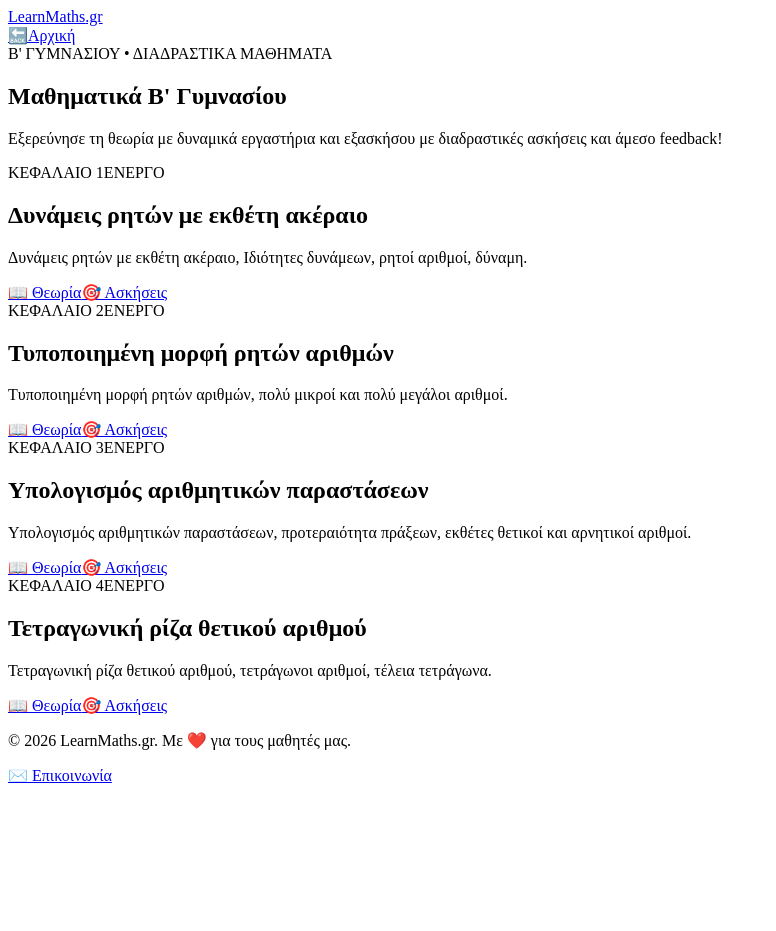
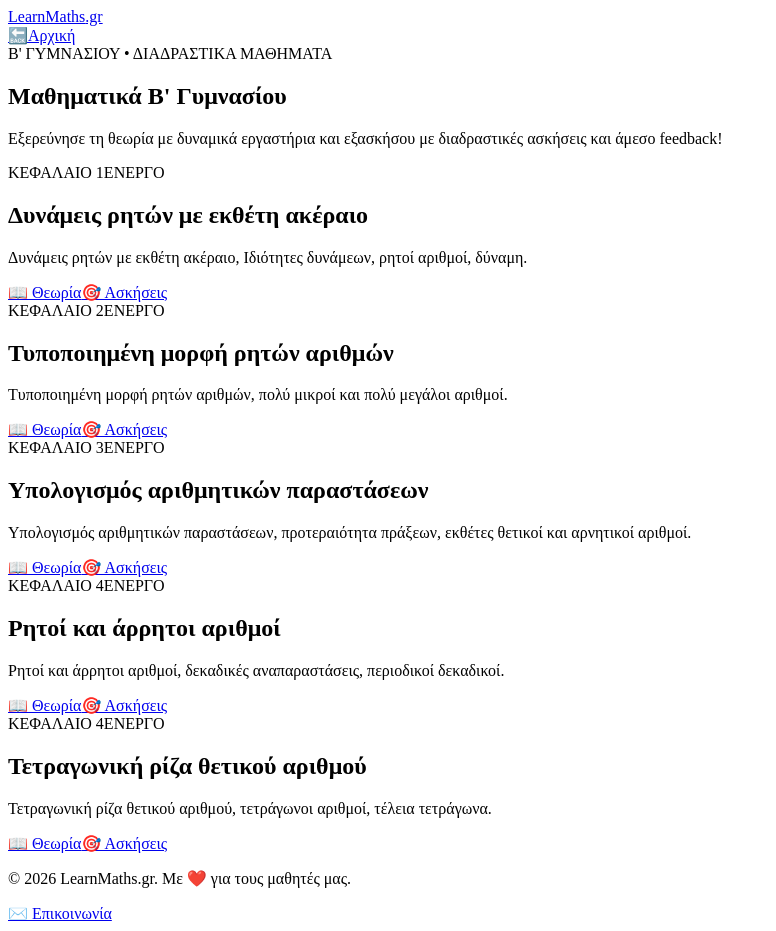
Before and after one commit to gkrimpas-lab/learn-maths-2026, a Next.js app: page /b-gymnasiou in a window 1280 px wide. Shown: the whole page, without its empty margins (0-776 px from the left). Before the commit the page ends 800 px from the top, so only its background shows below. Built offline with nearby package versions, Linux system fonts and the light colour scheme.

Commit message:
Update index.js

```diff
--- a/pages/b-gymnasiou/index.js
+++ b/pages/b-gymnasiou/index.js
@@ -30,6 +30,14 @@ const CHAPTERS = [
   {
     id: '04',
     slug: '04-riza',
+    title: 'Ρητοί και άρρητοι αριθμοί',
+    desc: 'Ρητοί και άρρητοι αριθμοί, δεκαδικές αναπαραστάσεις, περιοδικοί δεκαδικοί.',
+    badge: 'ΚΕΦΑΛΑΙΟ 4',
+    active: true,
+  },
+  {
+    id: '05',
+    slug: '05-ritoi-arritoi',
     title: 'Τετραγωνική ρίζα θετικού αριθμού',
     desc: 'Τετραγωνική ρίζα θετικού αριθμού, τετράγωνοι αριθμοί, τέλεια τετράγωνα.',
     badge: 'ΚΕΦΑΛΑΙΟ 4',
```
